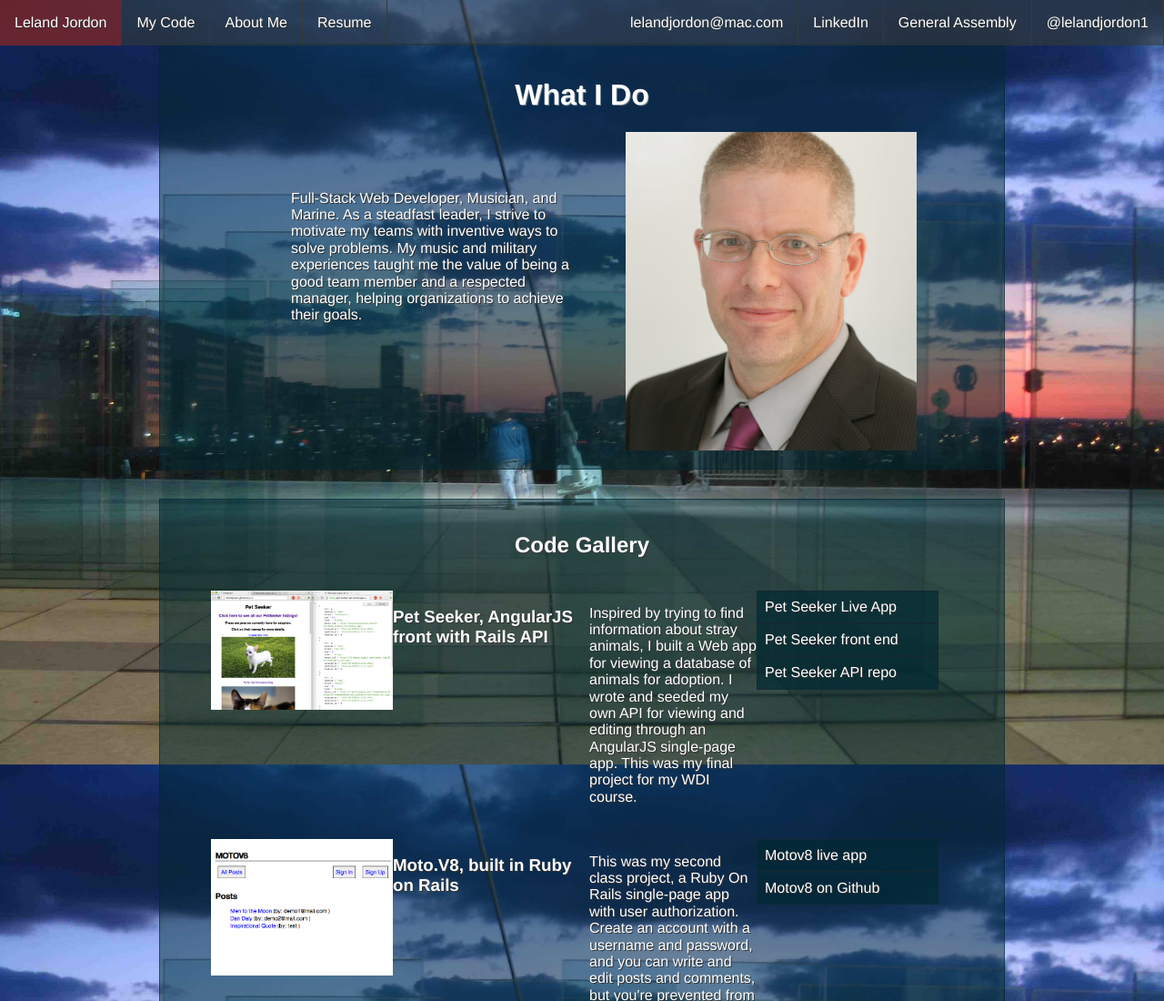
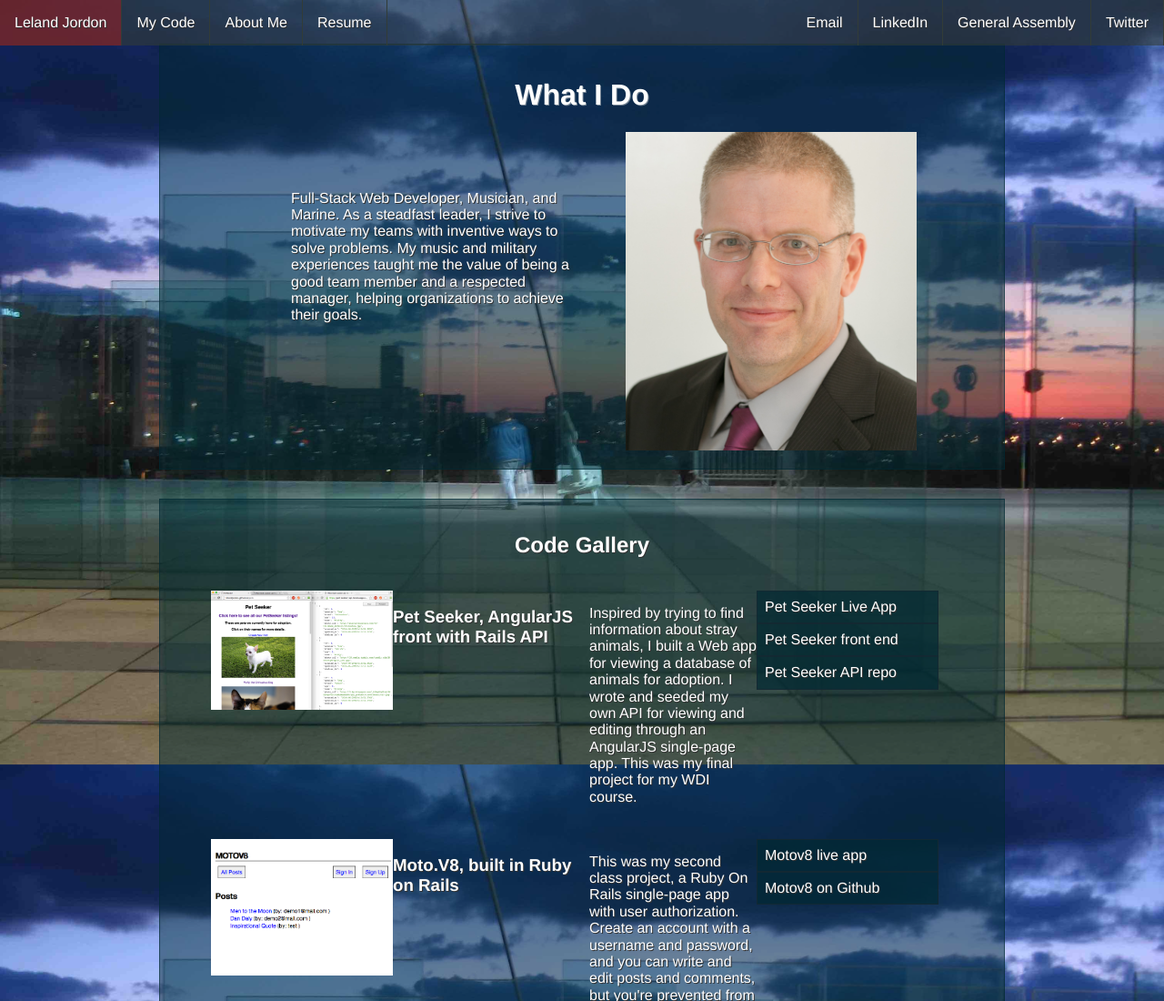
Before and after one commit to lelandjordon/lelandjordon.github.io, a website: page index.html in a window 1280 px wide. Shown: the top 1100 px of the page at 91% size. Drawn offline with nearby package versions, Linux system fonts and the light colour scheme.

Commit message:
making nav smaller

```diff
--- a/index.html
+++ b/index.html
@@ -27,12 +27,12 @@
       <li class="topright">
         <ul class="topright">
 
-          <li><a href="mailto:lelandjordon@mac.com">lelandjordon@mac.com</a></li>
+          <li><a href="mailto:lelandjordon@mac.com">Email</a></li>
           <li><a href="https://www.linkedin.com/in/lelandjordon" target="_blank">LinkedIn</a></li>
           <li><a href="https://profiles.generalassemb.ly/profiles/leland-jordon" target="_blank">General Assembly</a></li>
           <li><a href="https://twitter.com/lelandjordon1" target="_blank"
             class="twitter-follow-button" data-show-count="false">
-            @lelandjordon1</a>
+            Twitter</a>
             <!-- <script>!function(d,s,id){var js,fjs=d.getElementsByTagName(s)[0],p=/^http:/.test(d.location)?'http':'https';if(!d.getElementById(id)){js=d.createElement(s);js.id=id;js.src=p+'://platform.twitter.com/widgets.js';fjs.parentNode.insertBefore(js,fjs);}}(document, 'script', 'twitter-wjs');</script> -->
           </li>
         </ul>
```
